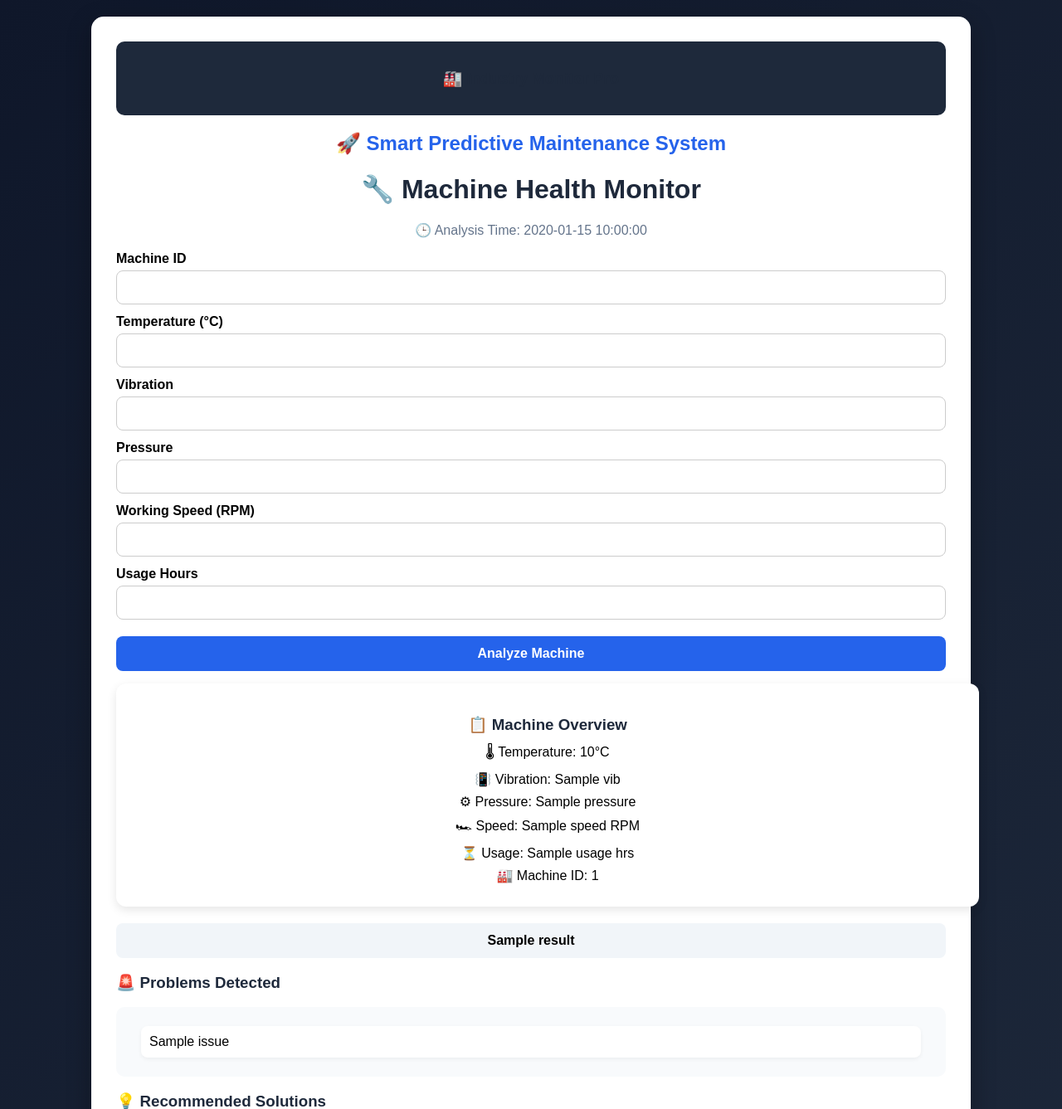
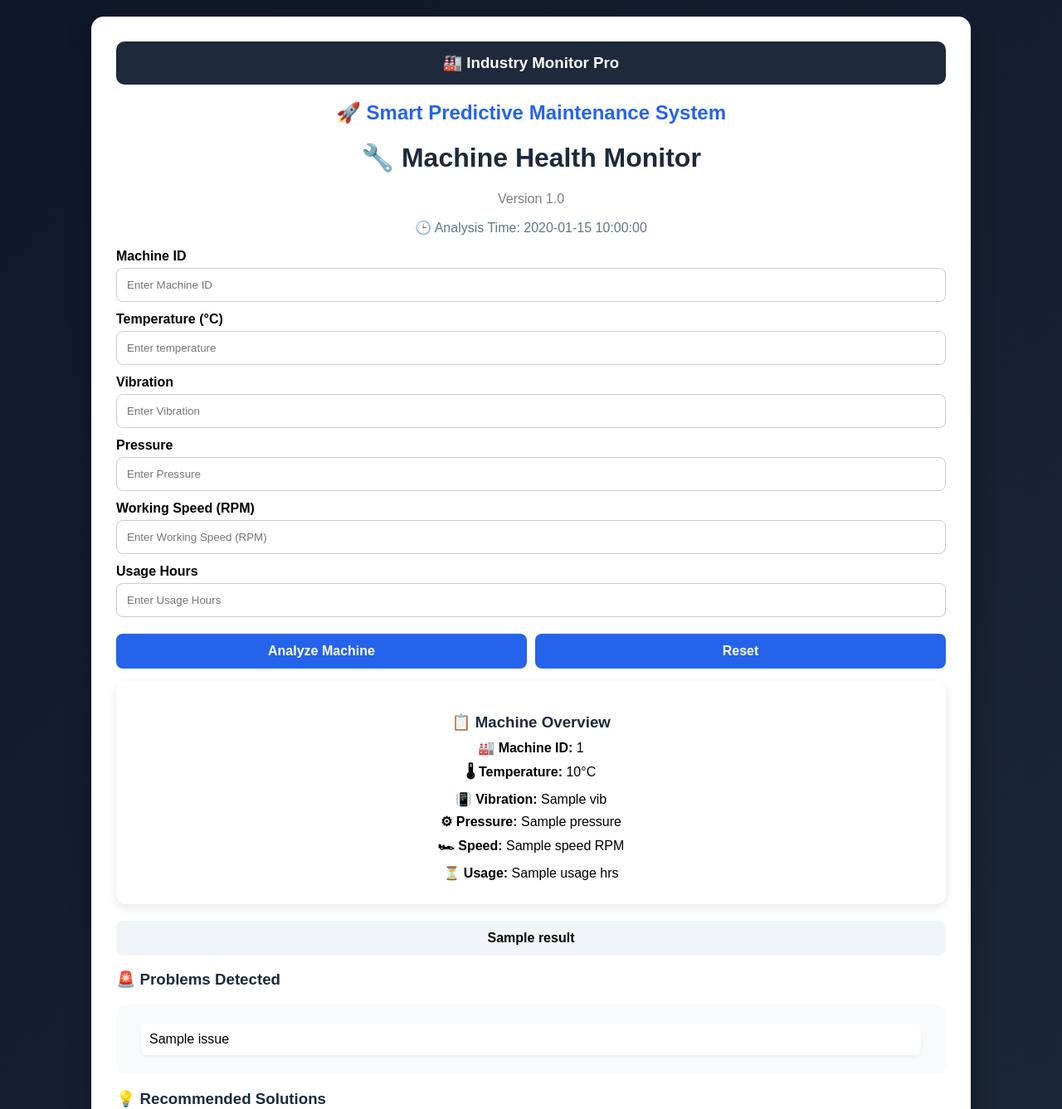
Before and after one commit to ChayaBL/machine-health-monitor, a Flask app: template templates/index.html in a window 1280 px wide. Shown: the top 1337 px of the page at 83% size. Run offline with Flask 3, Linux system fonts and the light colour scheme; the template is opened without the code that fills it: most values are stand-ins (such as "Sample title", 1, 10 or a date in 2020).

Commit message:
Complete Machine Health Monitor v1.0

```diff
--- a/app.py
+++ b/app.py
@@ -67,23 +67,18 @@ def analyze():
     if health_score >= 80:
         status = "🟢 Healthy"
         color = "green"
+        message = "Machine operating normally."
 
     elif health_score >= 50:
         status = "🟡 Warning"
         color = "orange"
+        message = "Maintenance recommended soon."
 
     else:
         status = "🔴 Critical"
         color = "red"
+        message = "Immediate maintenance required!"
 
-    if health_score >= 80:
-        message = "Machine operating normally."
-
-    elif health_score >= 50:
-        message = "Maintenance recommended soon."
-
-    else:
-        message = "Immediate maintenance required!"
 
     failure_risk = 100 - health_score
 
--- a/static/style.css
+++ b/static/style.css
@@ -49,7 +49,7 @@ input{
 }
 
 button{
-    width: 100%;
+
     padding: 12px;
     margin-top: 20px;
     border: none;
@@ -92,8 +92,9 @@ button{
     transition: 0.3s;
 }
 
-.machine-overview{
-    width: 100%;
+input:focus{
+    outline: none;
+    border-color: #2563eb;
 }
 
 .card h3{
@@ -150,6 +151,15 @@ li{
     box-shadow:0 2px 5px rgba(0,0,0,0.05);
 }
 
+.button-group{
+    display: flex;
+    gap: 10px;
+}
+
+.button-group button{
+    flex: 1;
+}
+
 
 button:hover{
     background:#1d4ed8;
@@ -171,3 +181,14 @@ footer{
     margin-top:40px;
     color:white;
 }
+.navbar h3{
+    color: white;
+    margin: 0;
+}
+.machine-overview{
+    width: 100%;
+    display: block;
+    flex: 0 0 100%;
+    box-sizing: border-box;
+    text-align: center;
+}
--- a/templates/index.html
+++ b/templates/index.html
@@ -14,6 +14,9 @@
 
     <h2>🚀 Smart Predictive Maintenance System</h2>
     <h1>🔧 Machine Health Monitor</h1>
+        <p style="text-align:center; color:gray;">
+        Version 1.0
+    </p>
     {% if current_time %}
     <p style="text-align:center; color:#64748b;">
         🕒 Analysis Time: {{ current_time }}
@@ -23,36 +26,71 @@
     <form action="/analyze" method="POST">
 
         <label>Machine ID</label>
-        <input type="text" name="machine_id" required>
+        <input type="text"
+            name="machine_id"
+
+            placeholder="Enter Machine ID"
+            required>
 
         <label>Temperature (°C)</label>
-        <input type="number" name="temp" required>
+        <input type="number" name="temp"
+
+            min="0"
+            placeholder="Enter temperature"
+            required>
 
         <label>Vibration</label>
-        <input type="number" name="vib" required>
+        <input type="number" name="vib"
+
+            min="0"
+            placeholder="Enter Vibration"
+            required>
+
 
         <label>Pressure</label>
-        <input type="number" name="pressure" required>
+        <input type="number" name="pressure"
+
+            min="0"
+            placeholder="Enter Pressure"
+            required>
+
 
         <label>Working Speed (RPM)</label>
-        <input type="number" name="speed" required>
+        <input type="number" name="speed"
+
+            min="0"
+            placeholder="Enter Working Speed (RPM) "
+            required>
+
 
         <label>Usage Hours</label>
-        <input type="number" name="usage" required>
+            <input type="number"
+                name="usage"
 
-        <button type="submit">Analyze Machine</button>
+                min="0"
+                placeholder="Enter Usage Hours"
+                required>
+
+
+
+
+        <div class="button-group">
+            <button type="submit">Analyze Machine</button>
+            <button type="reset">Reset</button>
+        </div>
 
     </form>
     {% if health_score is not none %}
     <div class="card machine-overview">
         <h3>📋 Machine Overview</h3>
 
-        <p>🌡 Temperature: {{ temp }}°C</p>
-        <p>📳 Vibration: {{ vib }}</p>
-        <p>⚙ Pressure: {{ pressure }}</p>
-        <p>🏎 Speed: {{ speed }} RPM</p>
-        <p>⏳ Usage: {{ usage }} hrs</p>
-        <p>🏭 Machine ID: {{ machine_id }}</p>
+        <p><strong>🏭 Machine ID:</strong> {{ machine_id }}</p>
+        <p><strong>🌡 Temperature:</strong> {{ temp }}°C</p>
+        <p><strong>📳 Vibration:</strong> {{ vib }}</p>
+        <p><strong>⚙ Pressure: </strong> {{ pressure }}</p>
+        <p><strong>🏎 Speed:</strong> {{ speed }} RPM</p>
+        <p><strong>⏳ Usage:</strong> {{ usage }} hrs</p>
+
     </div>
     {% endif %}
     {% if result %}
```
